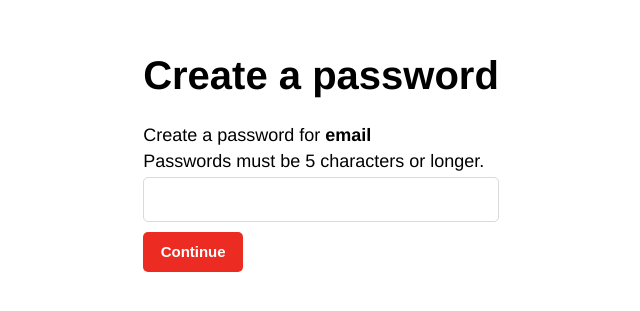
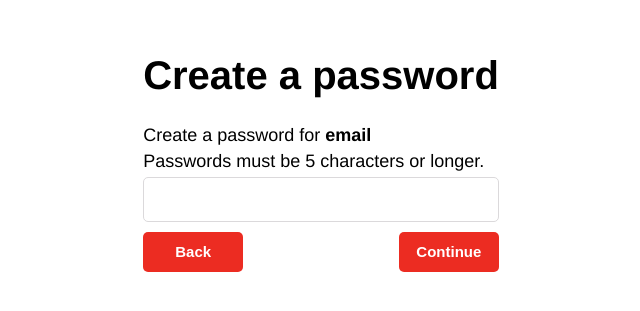
Before and after one commit to jonathanroby/demo-xstate-login, a React (Create React App) app: page / in a window 1280 px wide. Shown: the part 251-562 px from the top of the page, without its empty margins (319-959 px from the left). Built offline with nearby package versions, Linux system fonts and the light colour scheme.

Commit message:
add button active onclick styling

```diff
--- a/src/App.css
+++ b/src/App.css
@@ -47,6 +47,16 @@ button {
   width: 100px;
 }
 
+button:hover {
+  background: rgb(210, 44, 34);
+}
+
+button:active {
+  background: white;
+  border: 2px solid rgb(236, 44, 34);
+  color: rgb(236, 44, 34);
+}
+
 .error {
   color: rgb(180, 134, 41);
   border: 1px solid rgb(180, 134, 41);
@@ -64,3 +74,8 @@ button {
   border-bottom-right-radius: 0px;
   border-bottom: 0px;
 }
+
+.navigation {
+  display: flex;
+  justify-content: space-between;
+}
--- a/src/components/Password.jsx
+++ b/src/components/Password.jsx
@@ -72,7 +72,10 @@ export default function Password({ onSubmit }) {
         <div className="error">Passwords must be 5 characters or longer.</div>
       ) : null}
 
-      <button>Continue</button>
+      <div className="navigation">
+        <button>Back</button><button>Continue</button>
+      </div>
+
     </form>
   );
 }
```
